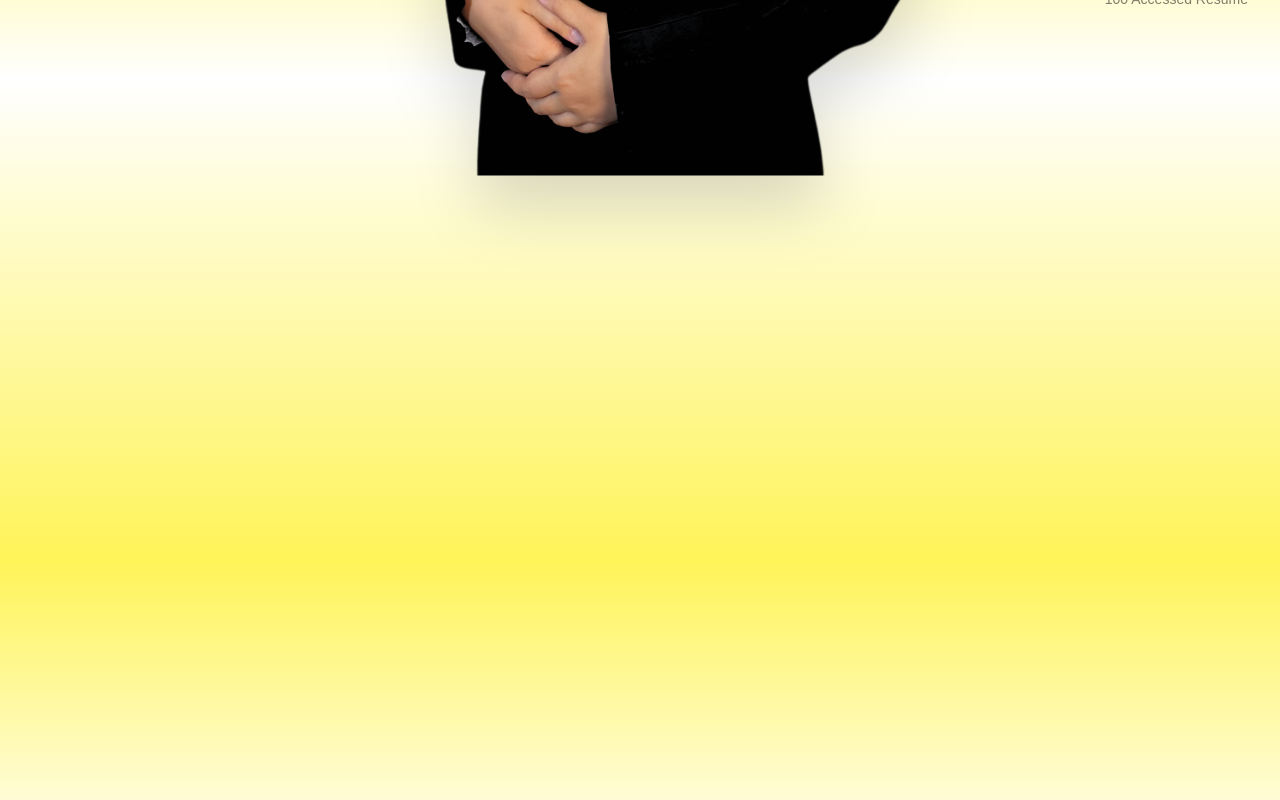
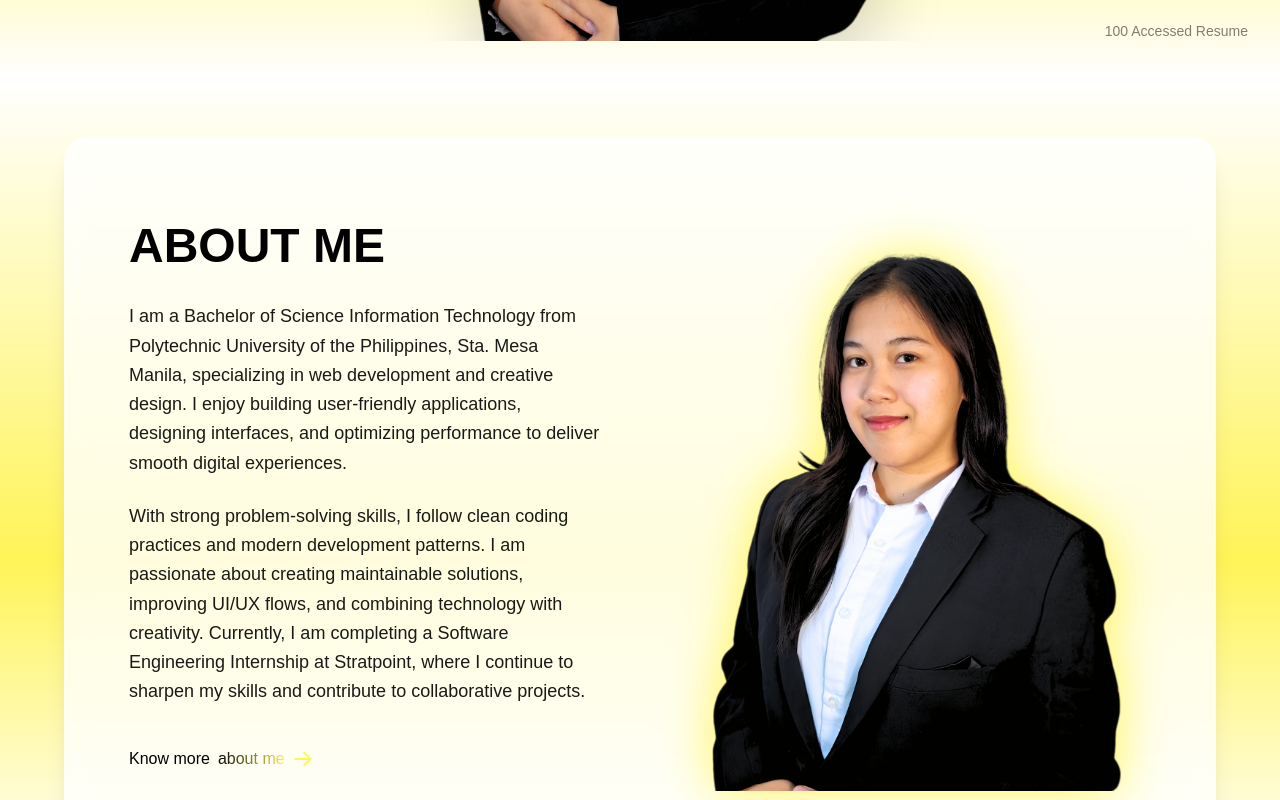
Before and after one commit to JanineChrystal/SE-Internship-Projects-2026, a Next.js app in the folder janine-portfolio/: page /home in a window 1280 px wide. Shown: the part 720-1520 px from the top of the page. Built offline with nearby package versions, Linux system fonts and the light colour scheme.

Commit message:
feat(home): Added an about section and modified hero section specifically in the image scale of my portrait picture

```diff
--- a/janine-portfolio/src/app/globals.css
+++ b/janine-portfolio/src/app/globals.css
@@ -18,16 +18,6 @@ body {
 	background-color: var(--color-brand-yellow);
 }
 
-/*LAYOUT STYLES*/
-.layout-hero-grid {
-	grid-template-columns: minmax(0, 1fr) minmax(0, 1.5fr) minmax(0, 1fr);
-}
-
-/* Responsive height guard for the portrait image container */
-.layout-hero-portrait {
-	min-height: 500px;
-}
-
 /*BUTTON STYLES*/
 .btn-gradient-brand {
 	background: linear-gradient(
@@ -38,8 +28,51 @@ body {
 	);
 }
 
+/*HOME - HERO SECTION STYLES*/
+.layout-hero-grid {
+	grid-template-columns: minmax(0, 1fr) minmax(0, 1.5fr) minmax(0, 1fr);
+}
+
+/* Responsive height guard for the portrait image container */
+.layout-hero-portrait {
+	min-height: 500px;
+}
+
+/*HOME - ABOUT ME SECTION STYLES*/
+.layout-portrait-wrapper {
+	aspect-ratio: 4 / 5;
+	min-height: 400px;
+}
+
+.bg-portrait-fade {
+	background: linear-gradient(to top, #fff458 0%, transparent 100%);
+}
+
+/*** IMAGE STYLES ***/
+.portrait-silhouette-glow {
+	filter: drop-shadow(0px 0px 25px var(--color-brand-yellow));
+}
+
+/*** TYPOGRAPHY STYLES **/
+
+.text-gradient-fade {
+	background: linear-gradient(
+		to right,
+		#000000 0%,
+		var(--color-brand-yellow) 100%
+	);
+	-webkit-background-clip: text;
+	-webkit-text-fill-color: transparent;
+	background-clip: text;
+	color: transparent;
+}
+
+.text-brand-yellow {
+	color: var(--color-brand-yellow);
+}
+
 @media (min-width: 768px) {
 	.layout-hero-portrait {
-		min-height: 700px;
+		min-height: 600px;
 	}
 }
--- a/janine-portfolio/src/app/home/page.tsx
+++ b/janine-portfolio/src/app/home/page.tsx
@@ -1,6 +1,5 @@
 import About from "../../components/sections/home/about";
 import Contact from "../../components/sections/home/contact";
-//Sections
 import Hero from "../../components/sections/home/hero";
 import Projects from "../../components/sections/home/projects";
 
--- a/janine-portfolio/src/components/sections/home/about.tsx
+++ b/janine-portfolio/src/components/sections/home/about.tsx
@@ -1,6 +1,73 @@
+import Image from "next/image";
+import Card from "../../ui/card";
+import TextLink from "../../ui/text-link";
+
 const About = () => {
 	return (
-		<section className="relative w-full max-w-7xl mx-auto min-h-[80vh] flex flex-col justify-center px-8 pt-12"></section>
+		// Provides ample vertical padding to separate this section from the Hero
+		<section
+			id="about"
+			className="w-full max-w-7xl mx-auto px-8 py-24 flex justify-center"
+		>
+			<Card className="w-full max-w-6xl">
+				<div className="grid grid-cols-1 md:grid-cols-2 gap-12 lg:gap-20 items-center">
+					{/* Left Column: Typography and Biography */}
+					<div className="flex flex-col z-10">
+						<h2 className="text-5xl font-black uppercase mb-8">About Me</h2>
+
+						<p className="text-lg text-black/90 leading-relaxed mb-6">
+							I am a Bachelor of Science Information Technology from Polytechnic
+							University of the Philippines, Sta. Mesa Manila, specializing in
+							web development and creative design. I enjoy building
+							user-friendly applications, designing interfaces, and optimizing
+							performance to deliver smooth digital experiences.
+						</p>
+
+						<p className="text-lg text-black/90 leading-relaxed mb-10">
+							With strong problem-solving skills, I follow clean coding
+							practices and modern development patterns. I am passionate about
+							creating maintainable solutions, improving UI/UX flows, and
+							combining technology with creativity. Currently, I am completing a
+							Software Engineering Internship at Stratpoint, where I continue to
+							sharpen my skills and contribute to collaborative projects.
+						</p>
+
+						<div>
+							<TextLink href="/about">
+								Know more <span className="text-gradient-fade">about me</span>
+								<span className="sr-only">Arrow Icon</span>
+								<svg
+									// Swapped standard Tailwind yellow for your exact brand yellow utility
+									className="w-5 h-5 text-brand-yellow"
+									fill="none"
+									stroke="currentColor"
+									strokeWidth="2.5"
+									viewBox="0 0 24 24"
+									aria-hidden="true"
+								>
+									<path
+										strokeLinecap="round"
+										strokeLinejoin="round"
+										d="M13.5 4.5 21 12m0 0-7.5 7.5M21 12H3"
+									/>
+								</svg>
+							</TextLink>
+						</div>
+					</div>
+
+					{/* Right Column: Professional Portrait */}
+					<div className="relative w-full layout-portrait-wrapper">
+						<Image
+							src="/profile.png"
+							alt="Janine Chrystal Professional Portrait"
+							fill
+							sizes="(max-width: 768px) 100vw, 50vw"
+							className="object-cover object-top portrait-silhouette-glow"
+						/>
+					</div>
+				</div>
+			</Card>
+		</section>
 	);
 };
 
--- a/janine-portfolio/src/components/sections/home/hero.tsx
+++ b/janine-portfolio/src/components/sections/home/hero.tsx
@@ -3,16 +3,19 @@ import Button from "../../buttons/button";
 
 const Hero = () => {
 	return (
-		<section className="relative w-full max-w-7xl mx-auto min-h-[80vh] flex flex-col justify-center px-8 pt-12">
+		<section
+			id="hero"
+			className="relative w-full max-w-7xl mx-auto min-h-[80vh] flex flex-col justify-center px-8 pt-25 overflow-hidden"
+		>
 			{/* Background cursive text layer pushed behind the main content */}
-			<div className="absolute top-35 left-2 w-full flex justify-between px-35 -z-10 pointer-events-none select-none">
+			<div className="absolute top-50 left-2 w-full flex justify-between px-35 -z-10 pointer-events-none select-none">
 				<span className="text-9xl font-serif text-black/90">Hello,</span>
 				<span className="text-9xl font-serif text-black/90">there</span>
 			</div>
 
 			<div className="grid grid-cols-1 md:grid-cols-[1fr_1.5fr_1fr] gap-8 items-center w-full">
 				{/* Left Column */}
-				<div className="flex flex-col z-10 pt-30">
+				<div className="flex flex-col z-10 pt-35">
 					<h2 className="text-5xl font-black text-black uppercase mb-2">
 						I Am
 					</h2>
--- /dev/null
+++ b/janine-portfolio/src/components/ui/card.tsx
@@ -0,0 +1,18 @@
+import type React from "react";
+
+interface CardProps {
+	children: React.ReactNode;
+	className?: string;
+}
+
+const Card = ({ children, className = "" }: CardProps) => {
+	return (
+		<div
+			className={`bg-white/80 backdrop-blur-md rounded-3xl shadow-xl border border-white/50 p-8 md:p-16 ${className}`}
+		>
+			{children}
+		</div>
+	);
+};
+
+export default Card;
--- /dev/null
+++ b/janine-portfolio/src/components/ui/text-link.tsx
@@ -0,0 +1,21 @@
+import Link from "next/link";
+import type React from "react";
+
+interface TextLinkProps {
+	href: string;
+	children: React.ReactNode;
+	className?: string;
+}
+
+const TextLink = ({ href, children, className = "" }: TextLinkProps) => {
+	return (
+		<Link
+			href={href}
+			className={`inline-flex items-center gap-2 font-medium text-black hover:opacity-60 transition-opacity ${className}`}
+		>
+			{children}
+		</Link>
+	);
+};
+
+export default TextLink;
```
Also changed, not shown: janine-portfolio/public/about-profile.png (added).
